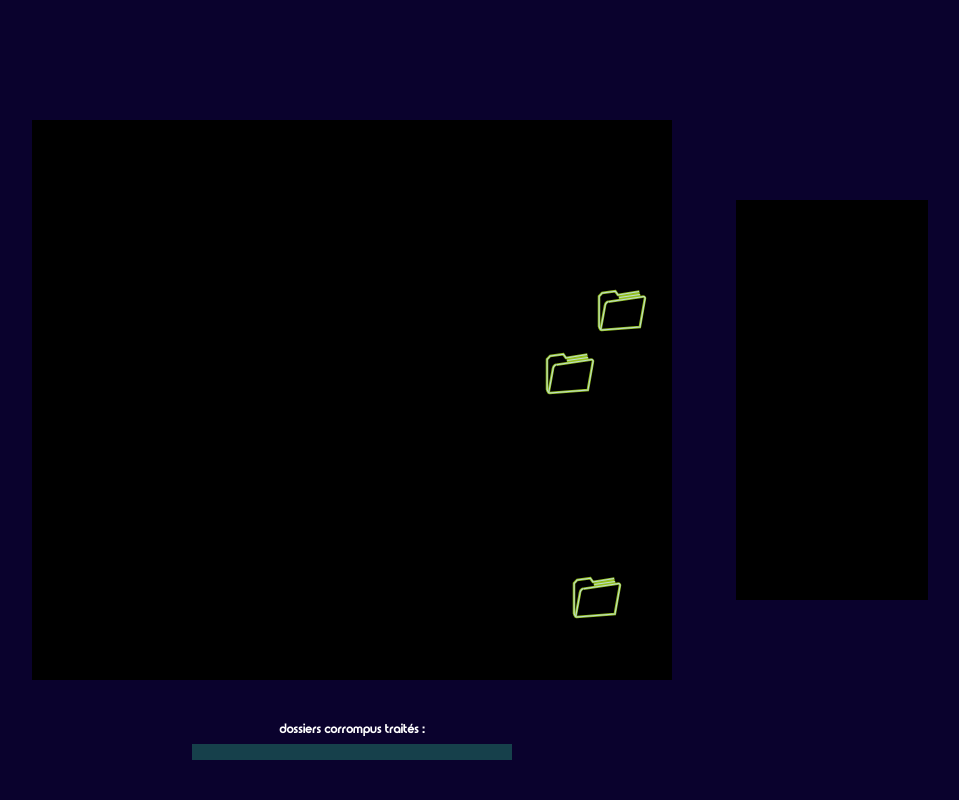
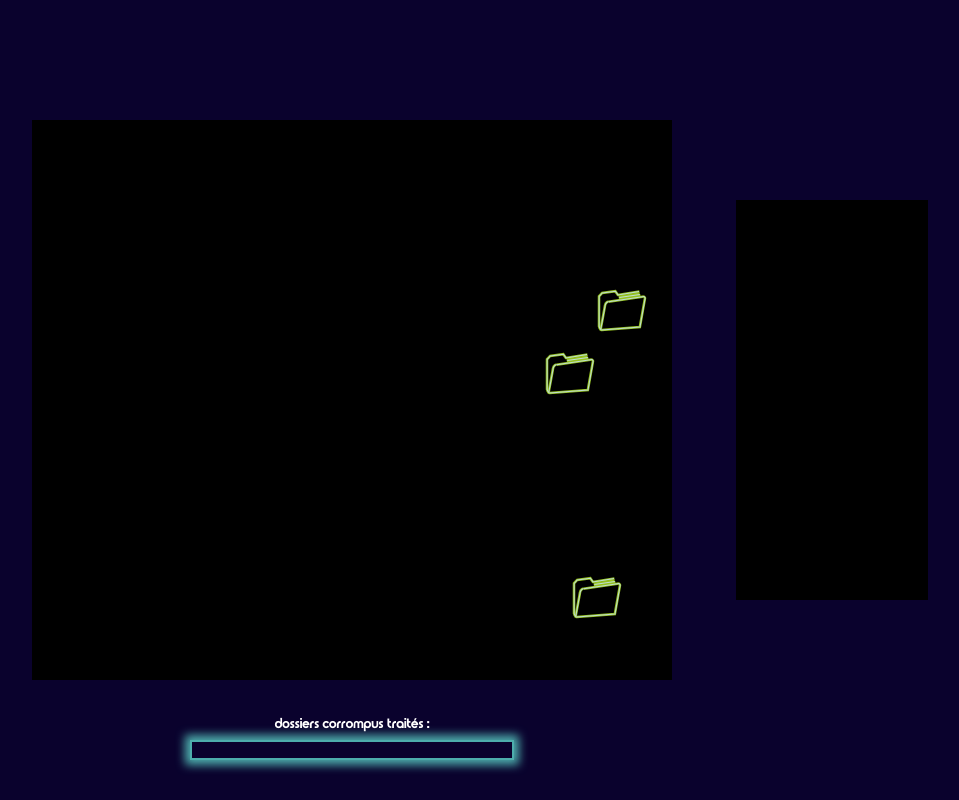
Before and after one commit to nathan74490/saveyourbuddy, a PHP site: page /bateau.html in a window 1280 px wide. Shown: the whole page, without its empty margins (288-1247 px from the left). Run offline with PHP 8.4, Linux system fonts and the light colour scheme.

Commit message:
added css global style and neon effect

```diff
--- a/bateau.css
+++ b/bateau.css
@@ -20,6 +20,13 @@
 /* ============== */
 /* GLOBAL STYLES */
 /* ============== */
+:root {
+    --midnight: #0A022D;
+    --pasteldark: #16404B;
+    --cyan: #4DADAC;
+    --sunlight: #E9AE63;
+}
+
 * {
     margin: 0;
     padding: 0;
@@ -28,7 +35,7 @@
 
 body {
     height: 100dvh;
-    background-color: #0A022D;
+    background-color: var(--midnight);
 }
 
 
@@ -79,7 +86,11 @@ h2 {
 .progress-bar-container {
     width: 100%;
     height: 1rem;
-    background-color: #16404B;
+    background-color: #0A022D;
+
+    border: 2.5px solid var(--cyan);
+    border-radius: 0px;
+    box-shadow: 0 0 10px 5px var(--cyan);
     overflow: hidden;
     margin-top: 0.5rem;
 }
@@ -87,7 +98,7 @@ h2 {
 .progress-bar {
     height: 100%;
     width: 0%;
-    background-color: #4DADAC;
+    background-color: var(--sunlight);
     transition: width 0.3s ease;
 }
 
@@ -97,7 +108,7 @@ h2 {
 
 .text {
     color: #ffffff;
-    font-size: 0.75rem;
+    font-size: 0.8rem;
 }
 
 
@@ -117,7 +128,7 @@ h2 {
 
 /* Sonar Game */
 .container-2 {
-    background-color: #16404B;
+    background-color: var(--pasteldark);
     width: 50%;
     height: 70%;
     position: absolute;
@@ -173,7 +184,7 @@ h2 {
     width: 30vw;
     height: 30vw;
     border-radius: 50%;
-    border: 5px solid #4DADAC;
+    border: 5px solid var(--cyan);
     justify-self: center;
     overflow: hidden;
     position: relative;
@@ -183,7 +194,7 @@ h2 {
     position: absolute;
     width: 50%;
     height: 2px;
-    background: linear-gradient(to right, #4DADAC, #16404B);
+    background: linear-gradient(to right, var(--cyan), var(--pasteldark));
     top: 50%;
     left: 50%;
     transform-origin: left center;
@@ -206,7 +217,7 @@ h2 {
 
 .grid-line {
     position: absolute;
-    background-color: #4DADAC;
+    background-color: var(--cyan);
 }
 
 .grid-line.horizontal {
```
